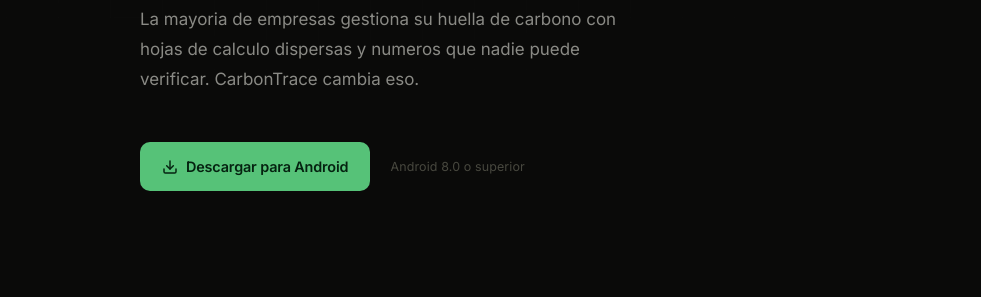
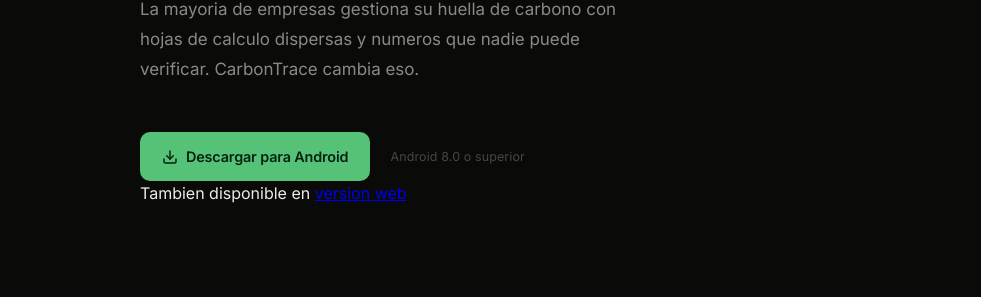
Before and after one commit to JuanMiguelD/windLandigPage, a plain HTML site: page index.html in a window 1280 px wide. Shown: the part 503-800 px from the top of the page, without its empty margins (150-1131 px from the left). Drawn offline with Linux system fonts and the light colour scheme.

Commit message:
Versión web

```diff
--- a/index.html
+++ b/index.html
@@ -61,7 +61,7 @@
             CarbonTrace cambia eso.
           </p>
           <div class="hero-cta">
-            <a href="https://expo.dev/artifacts/eas/w75AkhPtXyQSrqFRkpSwCH.apk" class="btn btn-primary">
+            <a href="https://expo.dev/artifacts/eas/w75AkhPtXyQSrqFRkpSwCH.apk"  class="btn btn-primary">
               <svg width="16" height="16" viewBox="0 0 24 24" fill="none"
                    stroke="currentColor" stroke-width="2.2"
                    stroke-linecap="round" stroke-linejoin="round" aria-hidden="true">
@@ -73,6 +73,10 @@
             </a>
             <span class="hint">Android 8.0 o superior</span>
           </div>
+          <p class="web-alt">
+            Tambien disponible en
+            <a href="https://windapp-9fd8d.web.app/" target="_blank" class="web-alt-link">version web</a>
+          </p>
         </div>
       </div>
     </section>
```
